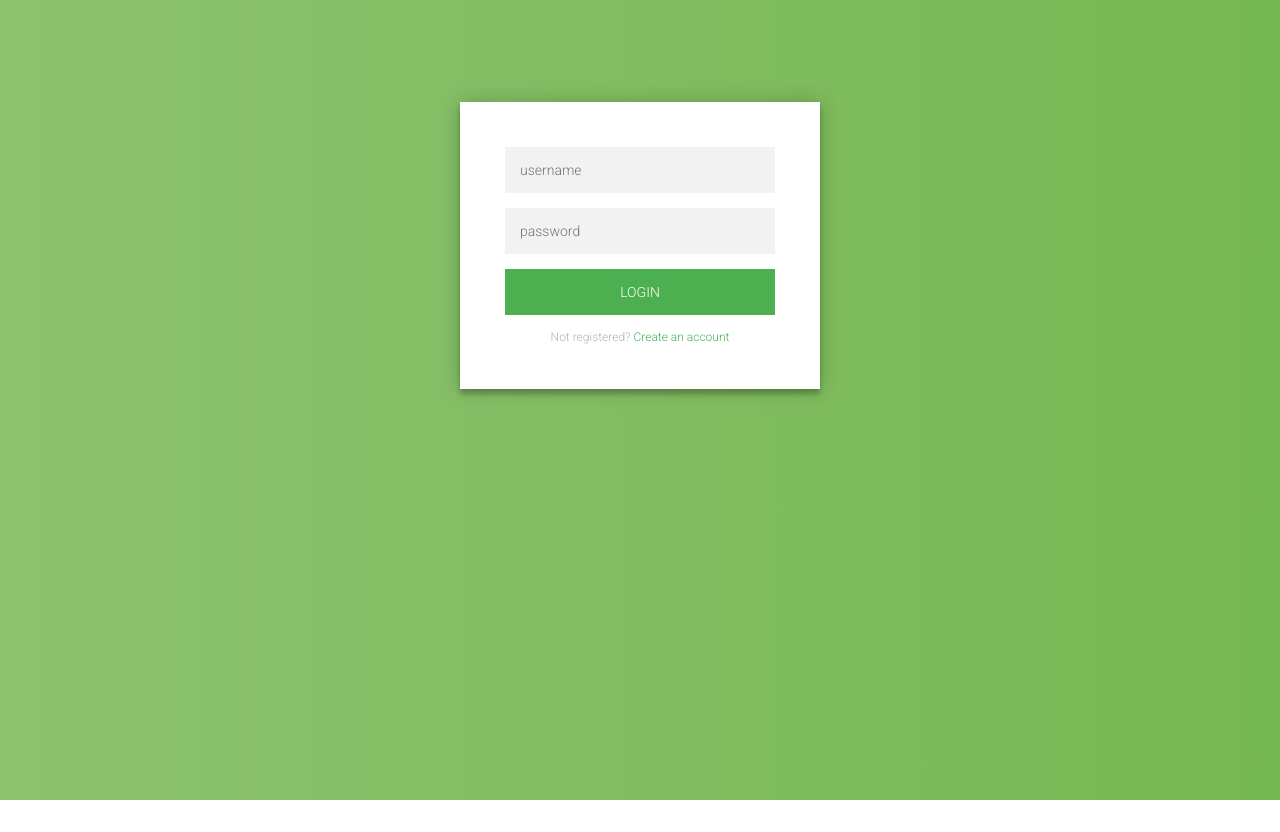
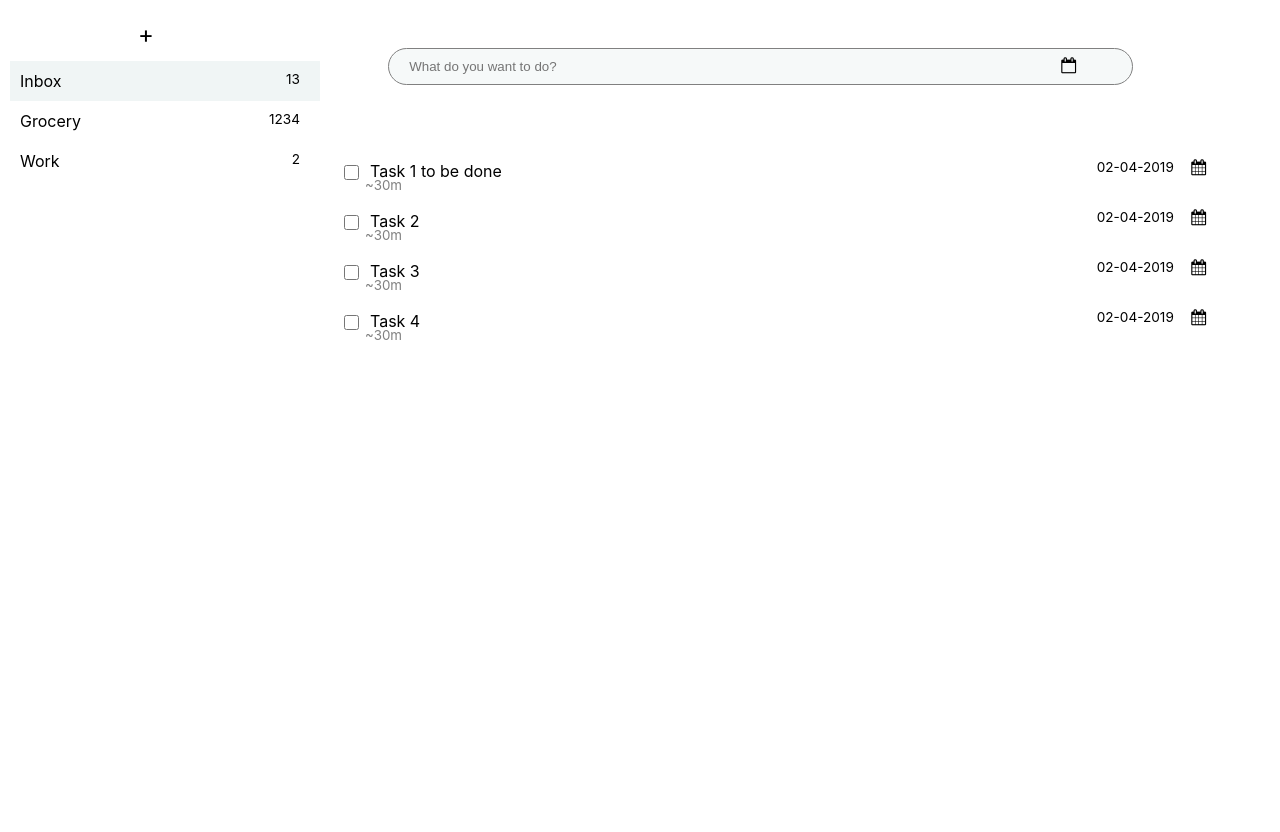
Before and after one commit to naqvijafar91/focus, a React (Create React App) app: page / in a window 1280 px wide. Before the commit the page ends 800 px from the top, so only its background shows below. Built offline with nearby package versions, Linux system fonts and the light colour scheme; sample sign-in values are in the browser's storage.

Commit message:
React router implemented

```diff
--- a/src/App.css
+++ b/src/App.css
@@ -1,4 +1,4 @@
-#container {
+#app-container {
   height: 100%;
   position: relative;
 }
--- a/src/App.js
+++ b/src/App.js
@@ -121,7 +121,7 @@ class App extends Component {
     const currentSelectedFolderTasks = this.state.data[this.state.currentFolderIndexSelected].tasks;
     const currentSelectedFolderID = this.state.data[this.state.currentFolderIndexSelected].id;
     return (
-      <div id="container">
+      <div id="app-container">
         <Helmet>
           <link rel="stylesheet" href="https://cdnjs.cloudflare.com/ajax/libs/font-awesome/4.7.0/css/font-awesome.min.css" />
         </Helmet>
--- a/src/LoginPage/LoginPage.js
+++ b/src/LoginPage/LoginPage.js
@@ -4,6 +4,7 @@ import './newLoginPage.css';
 class LoginPage extends Component {
     render() {
         return (
+            <div id="login-page-container">
             <div class="login-page">
                 <div class="form">
                     <form class="register-form">
@@ -21,6 +22,7 @@ class LoginPage extends Component {
                     </form>
                 </div>
             </div>
+            </div>
         );
     }
 }
--- a/src/LoginPage/newLoginPage.css
+++ b/src/LoginPage/newLoginPage.css
@@ -88,7 +88,7 @@
 .container .info span .fa {
   color: #EF3B3A;
 }
-body {
+#login-page-container {
   background: #76b852; /* fallback for old browsers */
   background: -webkit-linear-gradient(right, #76b852, #8DC26F);
   background: -moz-linear-gradient(right, #76b852, #8DC26F);
@@ -97,4 +97,5 @@ body {
   font-family: "Roboto", sans-serif;
   -webkit-font-smoothing: antialiased;
   -moz-osx-font-smoothing: grayscale;
+  height: 100%;
 }
--- /dev/null
+++ b/src/LoginPage/userStore.js
@@ -0,0 +1,23 @@
+function Store(){
+    // Load user from localstorage and set value of isAuthenticated
+
+    if(JSON.parse(localStorage.getItem("focus-app-user"))) {
+
+        this.user=JSON.parse(localStorage.getItem("focus-app-user"));
+        this.isAuthenticated=true;
+        // debugger;
+    }
+
+}
+
+Store.prototype.saveUser=function(user) {
+    this.user=user;
+    localStorage.setItem("focus-app-user", JSON.stringify(this.user));
+    console.log(this)
+    this.isAuthenticated=true;
+}
+
+Store.prototype.getUser=function(){
+    return this.user;
+}
+export default new Store();
--- /dev/null
+++ b/src/main.css
@@ -0,0 +1,3 @@
+#container {
+    height: 100%;
+}
--- a/src/main.js
+++ b/src/main.js
@@ -1,13 +1,45 @@
 import React, { Component } from 'react';
-import './App.css';
 import { BrowserRouter as Router, Route, Redirect } from "react-router-dom";
-import FolderItem from './folders/folderItem';
-import Folders from './folders/folders';
-import Tasks from './tasks/tasks';
-import Helmet from 'react-helmet';
+import LoginPage from './LoginPage/LoginPage';
+import App from './App';
+import './main.css';
+import UserStore from './LoginPage/userStore';
 
 class Main extends Component {
     constructor(props,context) {
         super(props,context);
     }
+
+    render() {
+        const isLoggedIn = false;
+        return(
+        <Router>
+            <div id="container">
+                <PrivateRoute path="/" exact component={App} />
+                <Route path="/signin" component={LoginPage} />
+            </div>
+        </Router>
+        );
+    }
 }
+
+const PrivateRoute = ({ component: Component, ...rest }) => (
+
+    <Route
+      {...rest}
+      render={props =>
+        UserStore.isAuthenticated? (
+          <Component {...props} />
+        ) : (
+          <Redirect
+            to={{
+              pathname: "/signin",
+              state: { from: props.location }
+            }}
+          />
+        )
+      }
+    />
+  );
+
+export default Main;
```
Also changed, not shown: src/index.js (+5 -3 lines).
